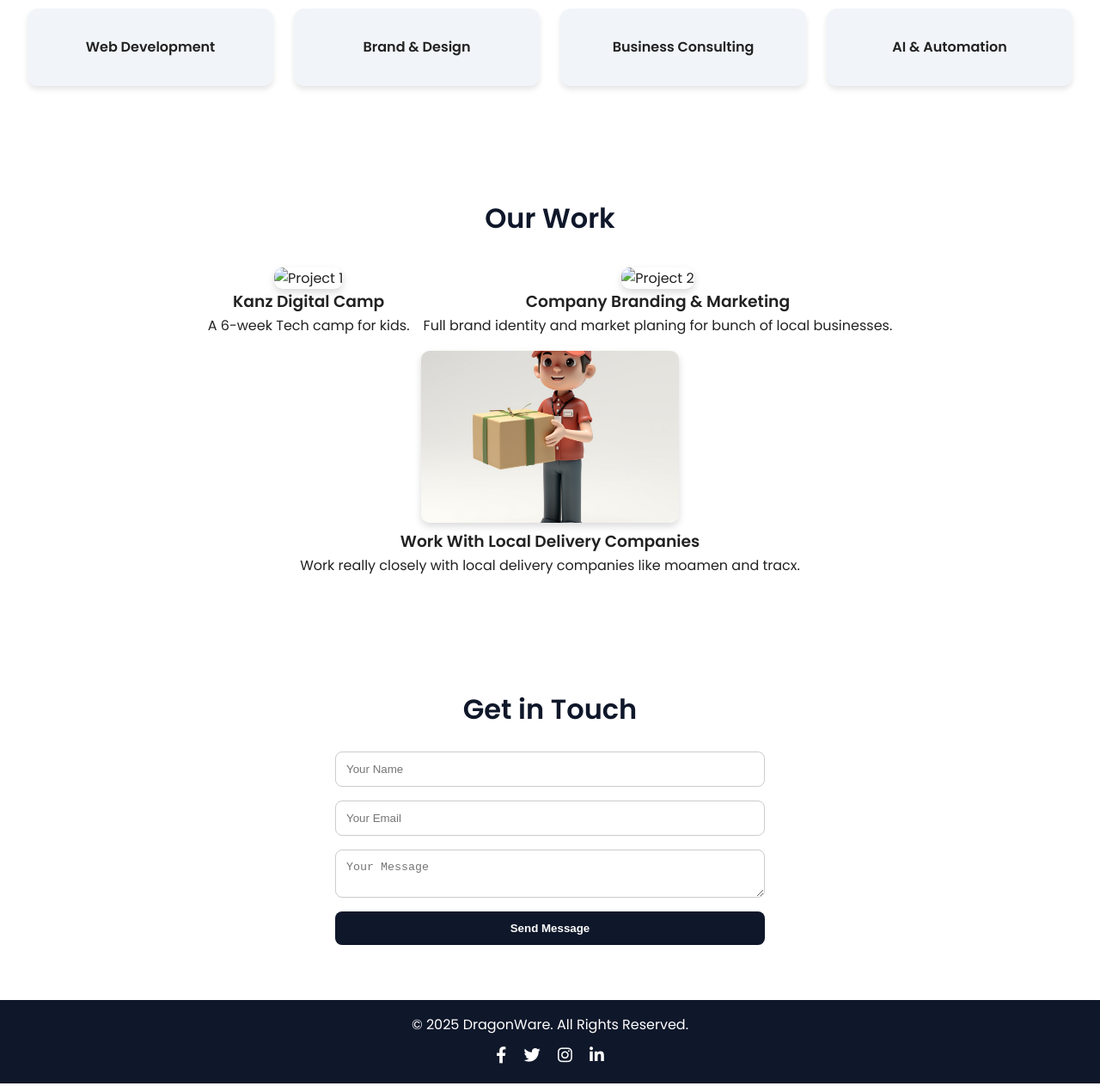
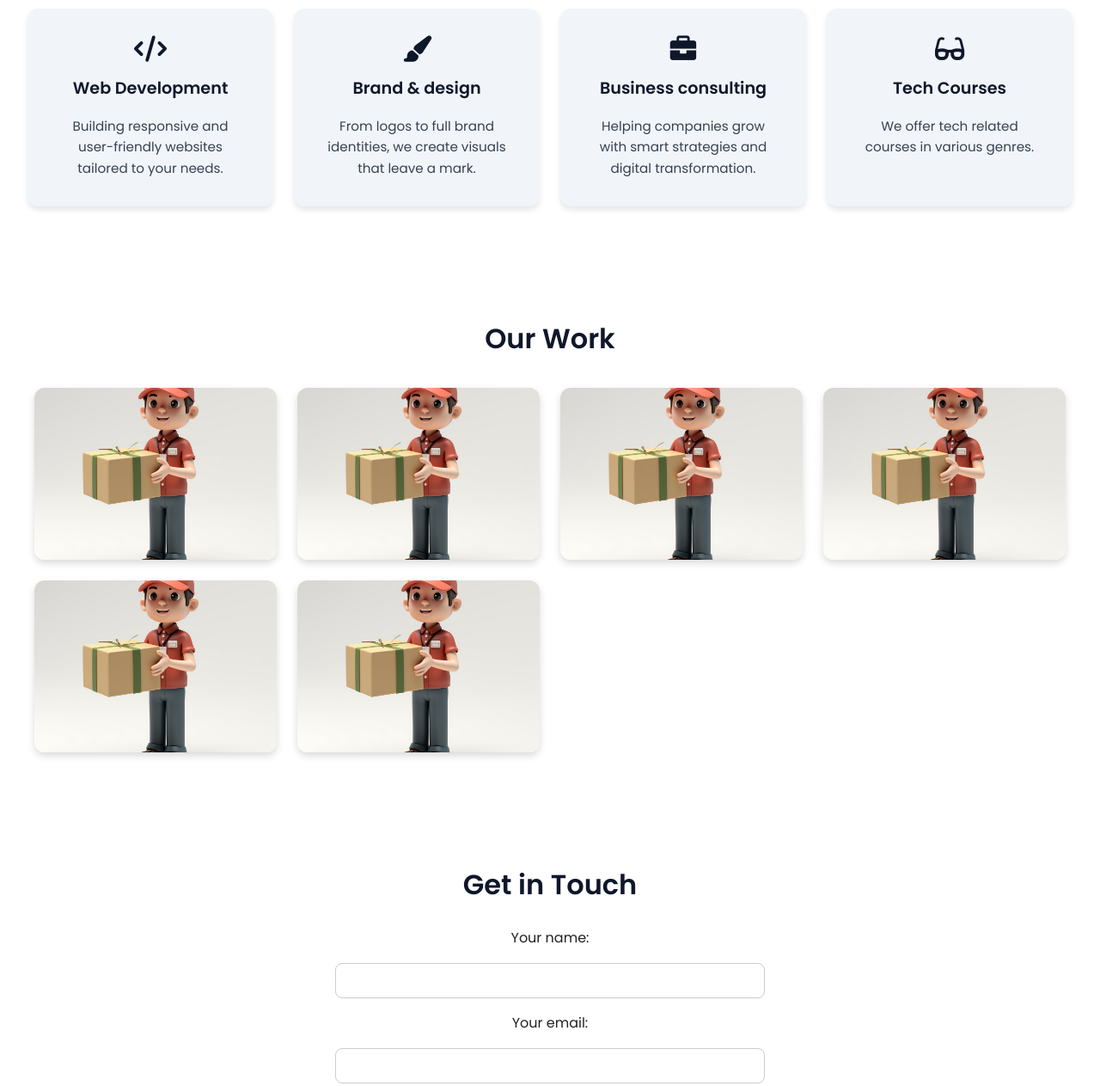
Before and after one commit to DragonWare-dev-team/Dragon-ware-website, a plain HTML site: page Frontend/index.html in a window 1280 px wide. Shown: the part 1240-2503 px from the top of the page at 86% size. Drawn offline with Linux system fonts and the light colour scheme.

Commit message:
changes on the services section, connected the form section to formspree.

```diff
--- a/Frontend/index.html
+++ b/Frontend/index.html
@@ -52,43 +52,55 @@
   <section id="services">
     <h2>Our Services</h2>
     <div class="services-grid">
-      <div class="card">Web Development</div>
-      <div class="card">Brand & Design</div>
-      <div class="card">Business Consulting</div>
-      <div class="card">AI & Automation</div>
+      <div class="card">
+        <i class="fas fa-code"></i>
+        <h3>Web Development</h3>
+        <p>Building responsive and user-friendly websites tailored to your needs.</p>
+      </div>
+            <div class="card">
+        <i class="fas fa-paint-brush"></i>
+        <h3>Brand & design</h3>
+        <p>From logos to full brand identities, we create visuals that leave a mark.</p>
+      </div>
+            <div class="card">
+        <i class="fas fa-briefcase"></i>
+        <h3>Business consulting</h3>
+        <p>Helping companies grow with smart strategies and digital transformation.</p>
+      </div>
+            <div class="card">
+        <i class="fas fa-glasses"></i>
+        <h3>Tech Courses</h3>
+        <p>We offer tech related courses in various genres.</p>
+      </div>
     </div>
   </section>
 
-  <section id="portfolio">
+<section id="portfolio">
   <h2>Our Work</h2>
   <div class="portfolio-grid">
-    <div class="portfolio-item">
-      <img src="assets/project1.jpg" alt="Project 1">
-      <h3>Kanz Digital Camp</h3>
-      <p>A 6-week Tech camp for kids.</p>
-    </div>
-    <div class="portfolio-item">
-      <img src="assets/project2.jpg" alt="Project 2">
-      <h3>Company Branding & Marketing</h3>
-      <p>Full brand identity and market planing for bunch of local businesses.</p>
-    </div>
-    <div class="portfolio-item">
-      <img src="assets/project3.jpg" alt="Project 3">
-      <h3>Work With Local Delivery Companies</h3>
-      <p>Work really closely with local delivery companies like moamen and tracx.</p>
-    </div>
+    <img src="assets/project1.jpg" alt="Project 1">
+    <img src="assets/project1.jpg" alt="Project 2">
+    <img src="assets/project1.jpg" alt="Project 3">
+    <img src="assets/project1.jpg" alt="Project 4">
+    <img src="assets/project1.jpg" alt="Project 5">
+    <img src="assets/project1.jpg" alt="Project 6">
   </div>
 </section>
+
 
   <!-- Contact Section -->
   <section id="contact">
     <h2>Get in Touch</h2>
-    <form>
-      <input type="text" placeholder="Your Name" required>
-      <input type="email" placeholder="Your Email" required>
-      <textarea placeholder="Your Message" required></textarea>
-      <button type="submit">Send Message</button>
-    </form>
+<form action="https://formspree.io/f/xvgqjkrz" method="POST">
+  <label>Your name: </label>
+  <input type="text" name="name" required>
+  <label>Your email:  </label>
+  <input type="email" name="email">
+  <label> Your message:  </label>
+  <textarea name="message"> </textarea>
+  <!-- your other form fields go here -->
+  <button type="submit">Send</button>
+</form>
   </section>
 
   <!-- Footer -->
--- a/Frontend/styles.css
+++ b/Frontend/styles.css
@@ -60,7 +60,7 @@ nav ul li a:hover {
 /* Hero Section */
 .hero {
   position: relative;
-  height: 100vh; /* full screen height */
+  height: 100vh;
   display: flex;
   justify-content: center;
   align-items: center;
@@ -75,12 +75,12 @@ nav ul li a:hover {
   left: 0;
   width: 100%;
   height: 100%;
-  object-fit: cover;  /* keeps video proportional */
-  z-index: -1;        /* push behind text */
-  filter: brightness(0.5); /* darken so text pops */
+  object-fit: cover;
+  z-index: -1;
+  filter: brightness(0.5);
 }
 
-/* Hero content (centered text) */
+/* Hero content */
 .hero-content {
   color: #fff;
   z-index: 1;
@@ -96,8 +96,8 @@ nav ul li a:hover {
   margin-bottom: 2rem;
 }
 .hero-content a.btn {
-  background: #00f5d4; /* bright cyan */
-  color: #0f172a; /* dark navy */
+  background: #00f5d4;
+  color: #0f172a;
   padding: 0.75rem 1.5rem;
   border-radius: 8px;
   text-decoration: none;
@@ -128,9 +128,30 @@ section h2 {
   padding: 2rem;
   border-radius: 12px;
   box-shadow: 0 4px 6px rgba(0,0,0,0.1);
-  font-weight: 600;
+  font-weight: 400;
+  transition: transform 0.3s, box-shadow 0.3s;
+  text-align: center;
 }
 
+.card:hover {
+  transform: translateY(10px);
+  box-shadow: 0 8px 12px rgba(15, 23, 42, 0.664);
+}
+
+.card i {
+  font-size: 1.9rem;
+  color: rgba(15, 23, 42, 1);
+  margin-bottom: 1rem;
+}
+.card h3 {
+  font-size: 1.2rem;
+  margin-bottom: 1rem;
+  color: #0f172a;
+}
+.card p {
+  color: #374151;
+  font-size: 0.95rem;
+}
 /* Portfolio Section */
 #portfolio {
   padding: 4rem 2rem;
@@ -143,28 +164,30 @@ section h2 {
   color: #0f172a;
 }
 
-/* Image grid */
 .portfolio-grid {
-  display: flex;
-  flex-wrap: wrap;
-  justify-content: center ;
-  gap: 1rem;
+  display: grid;
+  grid-template-columns: repeat(auto-fit, minmax(250px, 1fr));
+  gap: 1.5rem;
+  max-width: 1200px;
+  margin: 0 auto;
 }
 
+/* Images */
 .portfolio-grid img {
-  width: 300px;
+  width: 100%;
   height: 200px;
   object-fit: cover;
-  border-radius: 10px;
+  border-radius: 12px;
   box-shadow: 0 4px 8px rgba(0,0,0,0.15);
   transition: transform 0.3s, box-shadow 0.3s;
 }
 
-
+/* Hover effect */
 .portfolio-grid img:hover {
   transform: scale(1.05);
   box-shadow: 0 8px 16px rgba(0,0,0,0.25);
 }
+
 
 /* Contact */
 form {
```
Also changed, not shown: Frontend/assets/project1.jpg (renamed from Frontend/assets/project3.jpg), Frontend/assets/project1.png (deleted).
